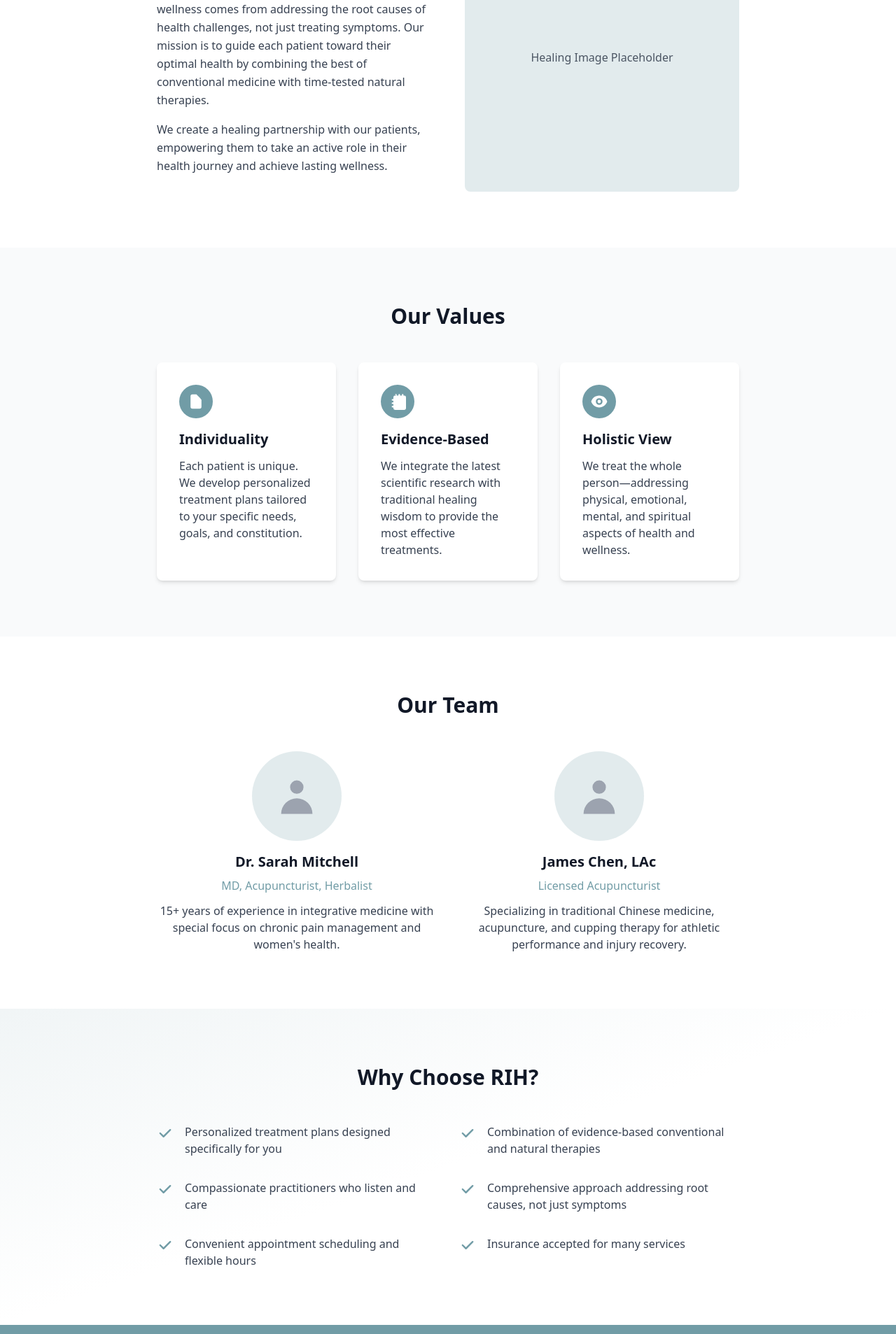
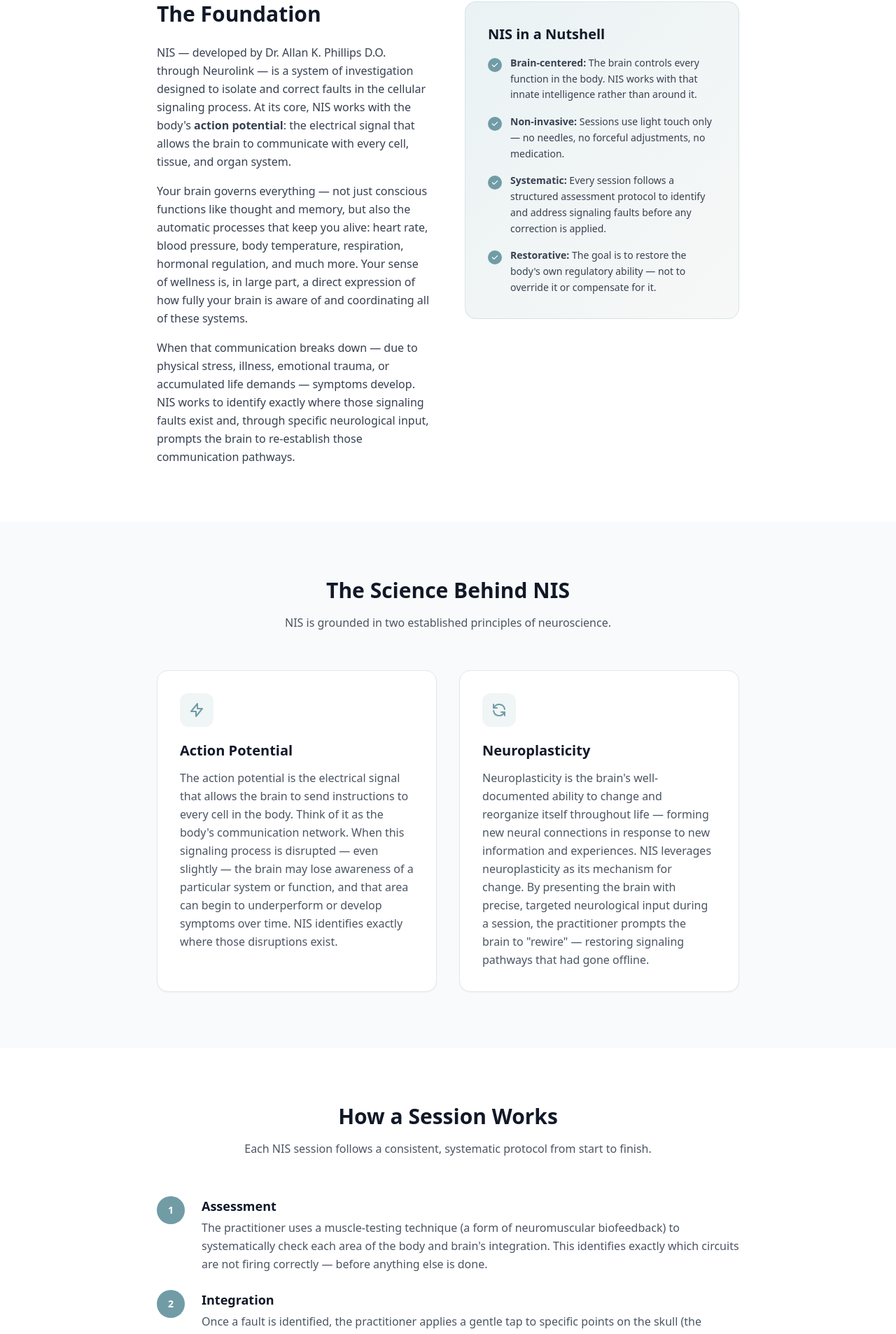
Before and after one commit to drewmclaurin98/rooted-integrative-health-site, a Next.js app: page /about-nis in a window 1280 px wide. Shown: the part 543-2450 px from the top of the page at 70% size. Built offline with nearby package versions, Linux system fonts and the light colour scheme.

Commit message:
Update About NIS page and add learn more link on homepage

```diff
--- a/app/(site)/about-nis/page.tsx
+++ b/app/(site)/about-nis/page.tsx
@@ -5,143 +5,236 @@
 export default function AboutNISPage() {
   return (
     <div className="min-h-screen bg-white">
+
       {/* Hero Section */}
       <section className="bg-gradient-to-br from-gradient-start via-gradient-middle to-gradient-end py-20">
         <div className="max-w-4xl mx-auto px-4 sm:px-6 lg:px-8 text-center">
+          <p className="text-sm font-semibold text-primary uppercase tracking-widest mb-3">The Practice</p>
           <h1 className="text-4xl sm:text-5xl font-bold text-gray-900 mb-6">
-            About RIH
+            What Is Neurological Integration System (NIS)?
           </h1>
-          <p className="text-lg text-gray-700 max-w-2xl mx-auto">
-            Dedicated to providing integrative healthcare that honors the whole person—body, mind, and spirit.
+          <p className="text-lg text-gray-700 max-w-2xl mx-auto leading-relaxed">
+            A gentle, non-invasive approach to healthcare that restores the brain&apos;s ability to communicate
+            with every cell in your body — so your body can do what it was designed to do.
           </p>
         </div>
       </section>
 
-      {/* Mission Section */}
+      {/* Core Explanation */}
       <section className="py-20">
         <div className="max-w-4xl mx-auto px-4 sm:px-6 lg:px-8">
-          <div className="grid grid-cols-1 md:grid-cols-2 gap-12 items-center">
+          <div className="grid grid-cols-1 md:grid-cols-2 gap-12 items-start">
             <div>
-              <h2 className="text-3xl font-bold text-gray-900 mb-6">Our Mission</h2>
+              <h2 className="text-3xl font-bold text-gray-900 mb-6">The Foundation</h2>
               <p className="text-gray-700 mb-4 leading-relaxed">
-                At Resilient Integrative Health, we believe that true wellness comes from addressing the root causes of health challenges, not just treating symptoms. Our mission is to guide each patient toward their optimal health by combining the best of conventional medicine with time-tested natural therapies.
+                NIS — developed by Dr. Allan K. Phillips D.O. through Neurolink — is a system of investigation
+                designed to isolate and correct faults in the cellular signaling process. At its core, NIS works
+                with the body&apos;s <strong>action potential</strong>: the electrical signal that allows the brain
+                to communicate with every cell, tissue, and organ system.
+              </p>
+              <p className="text-gray-700 mb-4 leading-relaxed">
+                Your brain governs everything — not just conscious functions like thought and memory, but also the
+                automatic processes that keep you alive: heart rate, blood pressure, body temperature, respiration,
+                hormonal regulation, and much more. Your sense of wellness is, in large part, a direct expression
+                of how fully your brain is aware of and coordinating all of these systems.
               </p>
               <p className="text-gray-700 leading-relaxed">
-                We create a healing partnership with our patients, empowering them to take an active role in their health journey and achieve lasting wellness.
+                When that communication breaks down — due to physical stress, illness, emotional trauma, or
+                accumulated life demands — symptoms develop. NIS works to identify exactly where those signaling
+                faults exist and, through specific neurological input, prompts the brain to re-establish those
+                communication pathways.
               </p>
             </div>
-            <div className="bg-primary/20 rounded-lg p-8 h-96 flex items-center justify-center">
-              <p className="text-center text-gray-600 font-medium">
-                Healing Image Placeholder
+
+            {/* Callout box */}
+            <div className="bg-gradient-to-br from-gradient-primary-start to-gradient-primary-end rounded-2xl p-8 border border-primary/20">
+              <h3 className="text-xl font-bold text-gray-900 mb-4">NIS in a Nutshell</h3>
+              <ul className="space-y-4">
+                <li className="flex items-start gap-3">
+                  <span className="mt-1 w-5 h-5 rounded-full bg-primary flex-shrink-0 flex items-center justify-center">
+                    <svg className="w-3 h-3 text-white" fill="currentColor" viewBox="0 0 20 20">
+                      <path fillRule="evenodd" d="M16.707 5.293a1 1 0 010 1.414l-8 8a1 1 0 01-1.414 0l-4-4a1 1 0 011.414-1.414L8 12.586l7.293-7.293a1 1 0 011.414 0z" clipRule="evenodd" />
+                    </svg>
+                  </span>
+                  <p className="text-gray-700 text-sm leading-relaxed">
+                    <strong>Brain-centered:</strong> The brain controls every function in the body. NIS works with that innate intelligence rather than around it.
+                  </p>
+                </li>
+                <li className="flex items-start gap-3">
+                  <span className="mt-1 w-5 h-5 rounded-full bg-primary flex-shrink-0 flex items-center justify-center">
+                    <svg className="w-3 h-3 text-white" fill="currentColor" viewBox="0 0 20 20">
+                      <path fillRule="evenodd" d="M16.707 5.293a1 1 0 010 1.414l-8 8a1 1 0 01-1.414 0l-4-4a1 1 0 011.414-1.414L8 12.586l7.293-7.293a1 1 0 011.414 0z" clipRule="evenodd" />
+                    </svg>
+                  </span>
+                  <p className="text-gray-700 text-sm leading-relaxed">
+                    <strong>Non-invasive:</strong> Sessions use light touch only — no needles, no forceful adjustments, no medication.
+                  </p>
+                </li>
+                <li className="flex items-start gap-3">
+                  <span className="mt-1 w-5 h-5 rounded-full bg-primary flex-shrink-0 flex items-center justify-center">
+                    <svg className="w-3 h-3 text-white" fill="currentColor" viewBox="0 0 20 20">
+                      <path fillRule="evenodd" d="M16.707 5.293a1 1 0 010 1.414l-8 8a1 1 0 01-1.414 0l-4-4a1 1 0 011.414-1.414L8 12.586l7.293-7.293a1 1 0 011.414 0z" clipRule="evenodd" />
+                    </svg>
+                  </span>
+                  <p className="text-gray-700 text-sm leading-relaxed">
+                    <strong>Systematic:</strong> Every session follows a structured assessment protocol to identify and address signaling faults before any correction is applied.
+                  </p>
+                </li>
+                <li className="flex items-start gap-3">
+                  <span className="mt-1 w-5 h-5 rounded-full bg-primary flex-shrink-0 flex items-center justify-center">
+                    <svg className="w-3 h-3 text-white" fill="currentColor" viewBox="0 0 20 20">
+                      <path fillRule="evenodd" d="M16.707 5.293a1 1 0 010 1.414l-8 8a1 1 0 01-1.414 0l-4-4a1 1 0 011.414-1.414L8 12.586l7.293-7.293a1 1 0 011.414 0z" clipRule="evenodd" />
+                    </svg>
+                  </span>
+                  <p className="text-gray-700 text-sm leading-relaxed">
+                    <strong>Restorative:</strong> The goal is to restore the body&apos;s own regulatory ability — not to override it or compensate for it.
+                  </p>
+                </li>
+              </ul>
+            </div>
+          </div>
+        </div>
+      </section>
+
+      {/* The Science */}
+      <section className="bg-gray-50 py-20">
+        <div className="max-w-4xl mx-auto px-4 sm:px-6 lg:px-8">
+          <h2 className="text-3xl font-bold text-gray-900 mb-4 text-center">The Science Behind NIS</h2>
+          <p className="text-gray-600 text-center max-w-2xl mx-auto mb-14">
+            NIS is grounded in two established principles of neuroscience.
+          </p>
+          <div className="grid grid-cols-1 md:grid-cols-2 gap-8">
+
+            {/* Action Potential */}
+            <div className="bg-white rounded-2xl border border-gray-200 p-8 shadow-sm">
+              <div className="w-12 h-12 bg-primary/10 rounded-xl flex items-center justify-center mb-5">
+                <svg className="w-6 h-6 text-primary" fill="none" stroke="currentColor" viewBox="0 0 24 24">
+                  <path strokeLinecap="round" strokeLinejoin="round" strokeWidth={2} d="M13 10V3L4 14h7v7l9-11h-7z" />
+                </svg>
+              </div>
+              <h3 className="text-xl font-bold text-gray-900 mb-3">Action Potential</h3>
+              <p className="text-gray-600 leading-relaxed">
+                The action potential is the electrical signal that allows the brain to send instructions
+                to every cell in the body. Think of it as the body&apos;s communication network. When this
+                signaling process is disrupted — even slightly — the brain may lose awareness of a
+                particular system or function, and that area can begin to underperform or develop symptoms
+                over time. NIS identifies exactly where those disruptions exist.
+              </p>
+            </div>
+
+            {/* Neuroplasticity */}
+            <div className="bg-white rounded-2xl border border-gray-200 p-8 shadow-sm">
+              <div className="w-12 h-12 bg-primary/10 rounded-xl flex items-center justify-center mb-5">
+                <svg className="w-6 h-6 text-primary" fill="none" stroke="currentColor" viewBox="0 0 24 24">
+                  <path strokeLinecap="round" strokeLinejoin="round" strokeWidth={2} d="M4 4v5h.582m15.356 2A8.001 8.001 0 004.582 9m0 0H9m11 11v-5h-.581m0 0a8.003 8.003 0 01-15.357-2m15.357 2H15" />
+                </svg>
+              </div>
+              <h3 className="text-xl font-bold text-gray-900 mb-3">Neuroplasticity</h3>
+              <p className="text-gray-600 leading-relaxed">
+                Neuroplasticity is the brain&apos;s well-documented ability to change and reorganize itself
+                throughout life — forming new neural connections in response to new information and
+                experiences. NIS leverages neuroplasticity as its mechanism for change. By presenting
+                the brain with precise, targeted neurological input during a session, the practitioner
+                prompts the brain to &quot;rewire&quot; — restoring signaling pathways that had gone offline.
               </p>
             </div>
           </div>
         </div>
       </section>
 
-      {/* Values Section */}
-      <section className="bg-gray-50 py-20">
+      {/* How a Session Works */}
+      <section className="py-20">
         <div className="max-w-4xl mx-auto px-4 sm:px-6 lg:px-8">
-          <h2 className="text-3xl font-bold text-gray-900 mb-12 text-center">Our Values</h2>
-          <div className="grid grid-cols-1 md:grid-cols-3 gap-8">
-            {/* Value 1 */}
-            <div className="bg-white rounded-lg shadow-md p-8">
-              <div className="w-12 h-12 bg-primary rounded-full flex items-center justify-center mb-4">
-                <svg className="w-6 h-6 text-white" fill="currentColor" viewBox="0 0 20 20">
-                  <path d="M10.5 1.5H5.75A2.25 2.25 0 003.5 3.75v12.5A2.25 2.25 0 005.75 18.5h8.5a2.25 2.25 0 002.25-2.25V8M10.5 1.5v5h5M10.5 1.5L15.5 6.5" />
-                </svg>
-              </div>
-              <h3 className="text-xl font-bold text-gray-900 mb-3">Individuality</h3>
-              <p className="text-gray-700">
-                Each patient is unique. We develop personalized treatment plans tailored to your specific needs, goals, and constitution.
+          <h2 className="text-3xl font-bold text-gray-900 mb-4 text-center">How a Session Works</h2>
+          <p className="text-gray-600 text-center max-w-2xl mx-auto mb-14">
+            Each NIS session follows a consistent, systematic protocol from start to finish.
+          </p>
+          <div className="space-y-6">
+
+            <div className="flex gap-6 items-start">
+              <div className="flex-shrink-0 w-10 h-10 rounded-full bg-primary text-white font-bold flex items-center justify-center text-sm">1</div>
+              <div>
+                <h3 className="text-lg font-semibold text-gray-900 mb-1">Assessment</h3>
+                <p className="text-gray-600 leading-relaxed">
+                  The practitioner uses a muscle-testing technique (a form of neuromuscular biofeedback) to
+                  systematically check each area of the body and brain&apos;s integration. This identifies exactly
+                  which circuits are not firing correctly — before anything else is done.
                 </p>
               </div>
+            </div>
 
-            {/* Value 2 */}
-            <div className="bg-white rounded-lg shadow-md p-8">
-              <div className="w-12 h-12 bg-primary rounded-full flex items-center justify-center mb-4">
-                <svg className="w-6 h-6 text-white" fill="currentColor" viewBox="0 0 20 20">
-                  <path d="M13 7H7v6h6V7z" />
-                  <path fillRule="evenodd" d="M7 2a1 1 0 012 0v1h2V2a1 1 0 112 0v1h2V2a1 1 0 112 0v1h1a2 2 0 012 2v2h1a1 1 0 110 2h-1v2h1a1 1 0 110 2h-1v2h1a1 1 0 110 2h-1v1a2 2 0 01-2 2h-2v1a1 1 0 11-2 0v-1h-2v1a1 1 0 11-2 0v-1H7a2 2 0 01-2-2v-1H4a1 1 0 110-2h1v-2H4a1 1 0 110-2h1V9H4a1 1 0 110-2h1V5a2 2 0 012-2h1V2z" clipRule="evenodd" />
-                </svg>
-              </div>
-              <h3 className="text-xl font-bold text-gray-900 mb-3">Evidence-Based</h3>
-              <p className="text-gray-700">
-                We integrate the latest scientific research with traditional healing wisdom to provide the most effective treatments.
+            <div className="flex gap-6 items-start">
+              <div className="flex-shrink-0 w-10 h-10 rounded-full bg-primary text-white font-bold flex items-center justify-center text-sm">2</div>
+              <div>
+                <h3 className="text-lg font-semibold text-gray-900 mb-1">Integration</h3>
+                <p className="text-gray-600 leading-relaxed">
+                  Once a fault is identified, the practitioner applies a gentle tap to specific points on the
+                  skull (the cortex). This light stimulus is the neurological input that prompts the brain to
+                  re-establish the disrupted signaling pathway — essentially reminding the brain of what it
+                  had stopped monitoring.
                 </p>
               </div>
+            </div>
 
-            {/* Value 3 */}
-            <div className="bg-white rounded-lg shadow-md p-8">
-              <div className="w-12 h-12 bg-primary rounded-full flex items-center justify-center mb-4">
-                <svg className="w-6 h-6 text-white" fill="currentColor" viewBox="0 0 20 20">
-                  <path d="M10 12a2 2 0 100-4 2 2 0 000 4z" />
-                  <path fillRule="evenodd" d="M.458 10C1.732 5.943 5.522 3 10 3s8.268 2.943 9.542 7c-1.274 4.057-5.064 7-9.542 7S1.732 14.057.458 10zM14 10a4 4 0 11-8 0 4 4 0 018 0z" clipRule="evenodd" />
-                </svg>
+            <div className="flex gap-6 items-start">
+              <div className="flex-shrink-0 w-10 h-10 rounded-full bg-primary text-white font-bold flex items-center justify-center text-sm">3</div>
+              <div>
+                <h3 className="text-lg font-semibold text-gray-900 mb-1">Restoration</h3>
+                <p className="text-gray-600 leading-relaxed">
+                  With communication restored, the body is empowered to regulate itself more effectively.
+                  Because the correction happens at the level of the brain, changes can affect multiple body
+                  systems simultaneously — without targeting any single symptom in isolation.
+                </p>
               </div>
-              <h3 className="text-xl font-bold text-gray-900 mb-3">Holistic View</h3>
-              <p className="text-gray-700">
-                We treat the whole person—addressing physical, emotional, mental, and spiritual aspects of health and wellness.
-              </p>
             </div>
           </div>
         </div>
       </section>
 
-      {/* Team Section */}
-      <section className="py-20">
+      {/* Video Section */}
+      <section className="bg-gradient-to-br from-gradient-primary-start via-gradient-primary-middle to-gradient-primary-end py-20">
         <div className="max-w-4xl mx-auto px-4 sm:px-6 lg:px-8">
-          <h2 className="text-3xl font-bold text-gray-900 mb-12 text-center">Our Team</h2>
-          <div className="grid grid-cols-1 md:grid-cols-2 gap-8">
-            {/* Team Member 1 */}
-            <div className="text-center">
-              <div className="w-32 h-32 bg-primary/20 rounded-full mx-auto mb-4 flex items-center justify-center">
-                <svg className="w-16 h-16 text-gray-400" fill="currentColor" viewBox="0 0 20 20">
-                  <path fillRule="evenodd" d="M10 9a3 3 0 100-6 3 3 0 000 6zm-7 9a7 7 0 1114 0H3z" clipRule="evenodd" />
-                </svg>
-              </div>
-              <h3 className="text-xl font-bold text-gray-900 mb-2">Dr. Sarah Mitchell</h3>
-              <p className="text-primary font-medium mb-3">MD, Acupuncturist, Herbalist</p>
-              <p className="text-gray-700">
-                15+ years of experience in integrative medicine with special focus on chronic pain management and women's health.
+          <h2 className="text-3xl font-bold text-gray-900 mb-4 text-center">See NIS in Action</h2>
+          <p className="text-gray-600 text-center max-w-2xl mx-auto mb-10">
+            Watch this overview to see how an NIS session is conducted and what you can expect.
           </p>
-            </div>
-
-            {/* Team Member 2 */}
-            <div className="text-center">
-              <div className="w-32 h-32 bg-primary/20 rounded-full mx-auto mb-4 flex items-center justify-center">
-                <svg className="w-16 h-16 text-gray-400" fill="currentColor" viewBox="0 0 20 20">
-                  <path fillRule="evenodd" d="M10 9a3 3 0 100-6 3 3 0 000 6zm-7 9a7 7 0 1114 0H3z" clipRule="evenodd" />
-                </svg>
-              </div>
-              <h3 className="text-xl font-bold text-gray-900 mb-2">James Chen, LAc</h3>
-              <p className="text-primary font-medium mb-3">Licensed Acupuncturist</p>
-              <p className="text-gray-700">
-                Specializing in traditional Chinese medicine, acupuncture, and cupping therapy for athletic performance and injury recovery.
-              </p>
-            </div>
+          <div className="rounded-2xl overflow-hidden shadow-xl aspect-video w-full">
+            <iframe
+              className="w-full h-full"
+              src="https://www.youtube.com/embed/7TjqGKlbc1c"
+              title="What is NIS - Neurological Integration System"
+              allow="accelerometer; autoplay; clipboard-write; encrypted-media; gyroscope; picture-in-picture; web-share"
+              allowFullScreen
+            />
           </div>
         </div>
       </section>
 
-      {/* Why Choose Us */}
-      <section className="bg-gradient-to-br from-primary/10 via-white to-secondary-light/10 py-20">
+      {/* Who Can Benefit */}
+      <section className="bg-gray-50 py-20">
         <div className="max-w-4xl mx-auto px-4 sm:px-6 lg:px-8">
-          <h2 className="text-3xl font-bold text-gray-900 mb-12 text-center">Why Choose RIH?</h2>
-          <div className="grid grid-cols-1 md:grid-cols-2 gap-8">
+          <h2 className="text-3xl font-bold text-gray-900 mb-4 text-center">Who Can Benefit?</h2>
+          <p className="text-gray-600 text-center max-w-2xl mx-auto mb-12">
+            Because NIS works at the level of brain-body communication rather than targeting specific
+            diagnoses, it can support a wide range of people and presentations.
+          </p>
+          <div className="grid grid-cols-1 sm:grid-cols-2 md:grid-cols-3 gap-4">
             {[
-              'Personalized treatment plans designed specifically for you',
-              'Combination of evidence-based conventional and natural therapies',
-              'Compassionate practitioners who listen and care',
-              'Comprehensive approach addressing root causes, not just symptoms',
-              'Convenient appointment scheduling and flexible hours',
-              'Insurance accepted for many services'
-            ].map((item, idx) => (
-              <div key={idx} className="flex items-start">
-                <svg className="w-6 h-6 text-primary mr-4 flex-shrink-0 mt-0.5" fill="currentColor" viewBox="0 0 20 20">
+              'Chronic pain or fatigue',
+              'Hormonal imbalances',
+              'Digestive issues',
+              'Immune dysregulation',
+              'Stress & anxiety',
+              'Sleep disturbances',
+              'Musculoskeletal complaints',
+              'Post-illness recovery',
+              'General wellness & prevention',
+            ].map((condition) => (
+              <div key={condition} className="bg-white rounded-xl border border-gray-200 px-5 py-4 flex items-center gap-3 shadow-sm">
+                <svg className="w-5 h-5 text-primary flex-shrink-0" fill="currentColor" viewBox="0 0 20 20">
                   <path fillRule="evenodd" d="M16.707 5.293a1 1 0 010 1.414l-8 8a1 1 0 01-1.414 0l-4-4a1 1 0 011.414-1.414L8 12.586l7.293-7.293a1 1 0 011.414 0z" clipRule="evenodd" />
                 </svg>
-                <p className="text-gray-700">{item}</p>
+                <span className="text-gray-700 text-sm font-medium">{condition}</span>
               </div>
             ))}
           </div>
@@ -151,9 +244,9 @@
       {/* CTA Section */}
       <section className="bg-primary text-white py-16">
         <div className="max-w-2xl mx-auto text-center px-4 sm:px-6 lg:px-8">
-            <h2 className="text-3xl font-bold mb-4">Ready to Begin Your Healing Journey?</h2>
+          <h2 className="text-3xl font-bold mb-4">Ready to Experience NIS?</h2>
           <p className="text-lg mb-8 text-white/90">
-                Schedule a consultation with one of our practitioners today.
+            Book a session and see how restoring brain-body communication can support your health.
           </p>
           <Link
             href="/booking"
@@ -163,6 +256,7 @@
           </Link>
         </div>
       </section>
+
     </div>
   )
 }
```
Also changed, not shown: components/blocks/what-is-nis.tsx (+14 -0 lines). Lines whose indentation alone changed are shown as unchanged.
